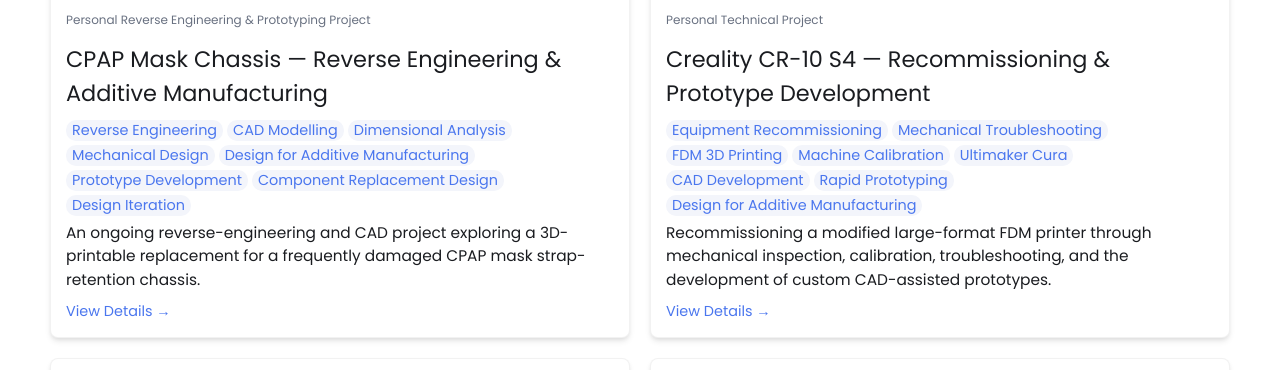
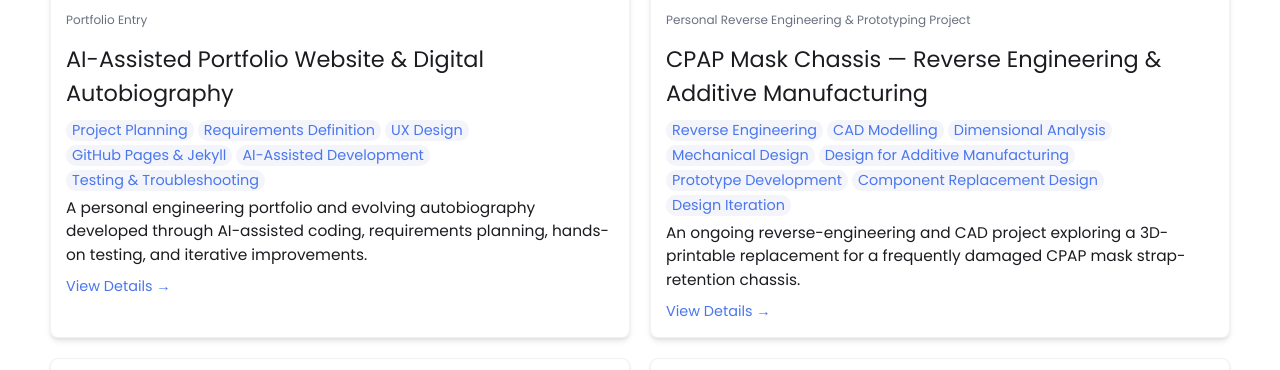
Before and after one commit to SuSpence-89/Eng-portfolio, a Jekyll site: the page built from index.html, in a window 1280 px wide and 900 px high, scrolled down 1474 px, cut to the strip 249-619 px from the top of the window. Built offline with Jekyll 4.4.1, drawn with Linux system fonts in a browser that asks for light colours; part of the change alters nothing that is shown.

Commit message:
Publish AI-assisted portfolio under Programming

```diff
--- a/_projects/ai-assisted-portfolio/index.md
+++ b/_projects/ai-assisted-portfolio/index.md
@@ -2,6 +2,9 @@
 layout: post
 title: "AI-Assisted Portfolio Website & Digital Autobiography"
 description: "A personal engineering portfolio and evolving autobiography developed through AI-assisted coding, requirements planning, hands-on testing, and iterative improvements."
+show_in_portfolio: true
+portfolio_categories:
+  - programming
 skills:
   - Project Planning
   - Requirements Definition
```
